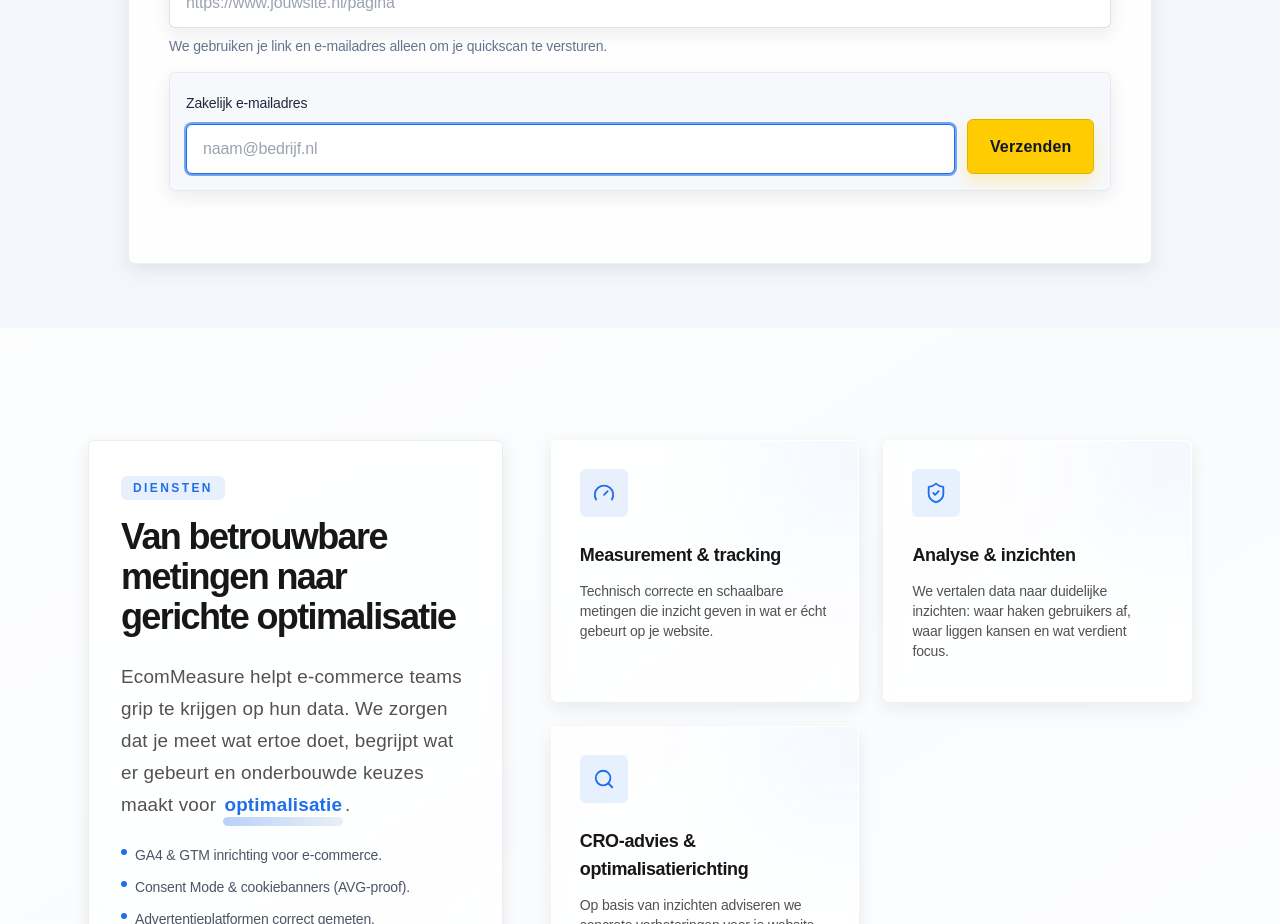
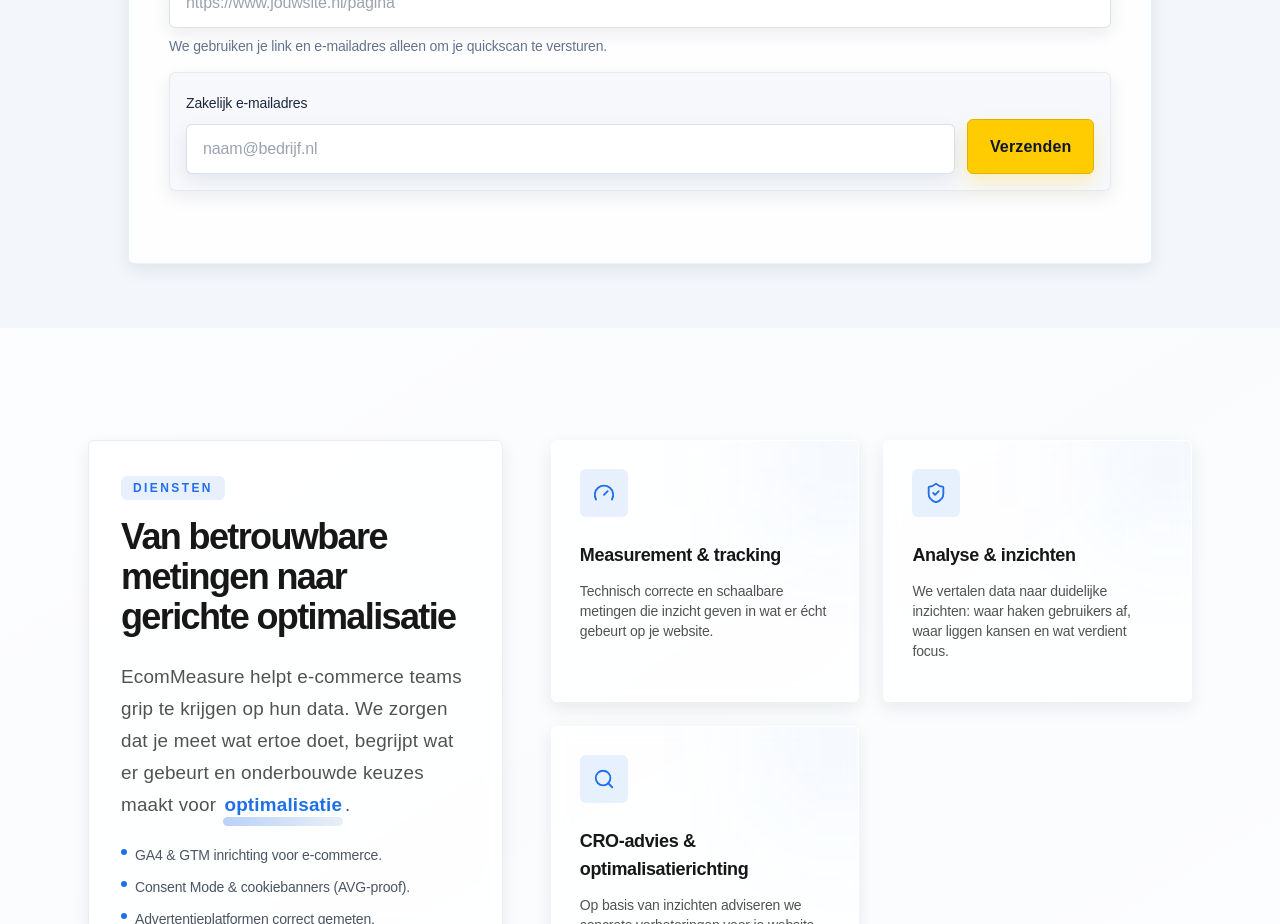
Before and after one commit to ProjectBibo/EcomMeasure3, a React (Vite) app: page / in a window 1280 px wide. Shown: the part 2580-3504 px from the top of the page. Built offline with nearby package versions, Linux system fonts and the light colour scheme.

Commit message:
Remove automatic focus on quickscan email field

```diff
--- a/src/components/QuickScanRequest.jsx
+++ b/src/components/QuickScanRequest.jsx
@@ -1,4 +1,4 @@
-import React, { useEffect, useRef, useState } from "react";
+import React, { useEffect, useState } from "react";
 import { AnimatePresence, motion, useReducedMotion } from "framer-motion";
 import { Sparkles } from "lucide-react";
 import { useLanguage } from "../context/LanguageContext";
@@ -16,7 +16,6 @@ export default function QuickScanRequest() {
   const [errors] = useState({});
   const [pagePath, setPagePath] = useState("/");
   const [redirectUrl, setRedirectUrl] = useState("/confirmation");
-  const emailRef = useRef(null);
   const shouldReduceMotion = useReducedMotion();
 
   useEffect(() => {
@@ -25,12 +24,6 @@ export default function QuickScanRequest() {
       setRedirectUrl(`${window.location.origin}/confirmation`);
     }
   }, []);
-
-  useEffect(() => {
-    if (showEmail && emailRef.current) {
-      emailRef.current.focus();
-    }
-  }, [showEmail]);
 
   const validateUrl = (value) => {
     try {
@@ -142,7 +135,6 @@ export default function QuickScanRequest() {
                       {copy.emailLabel}
                     </label>
                     <input
-                      ref={emailRef}
                       id="quickscan-email"
                       name="email"
                       type="email"
```
